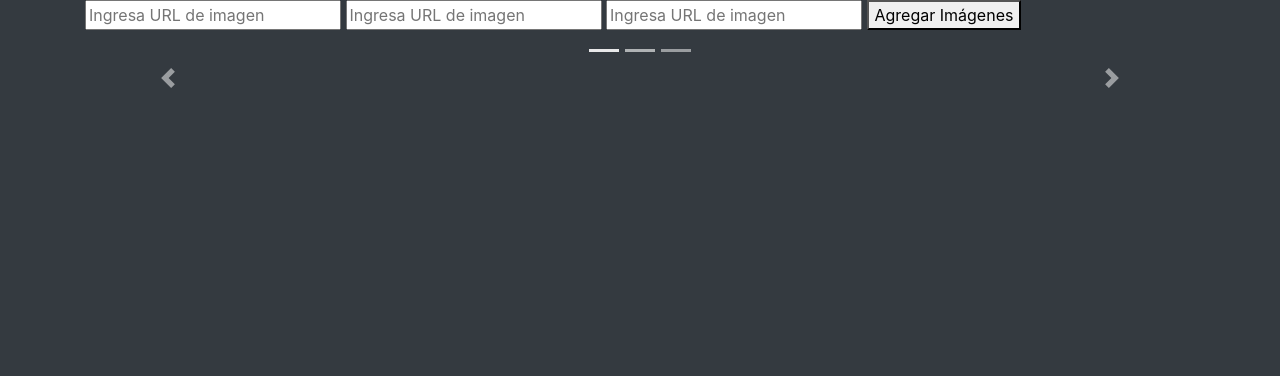
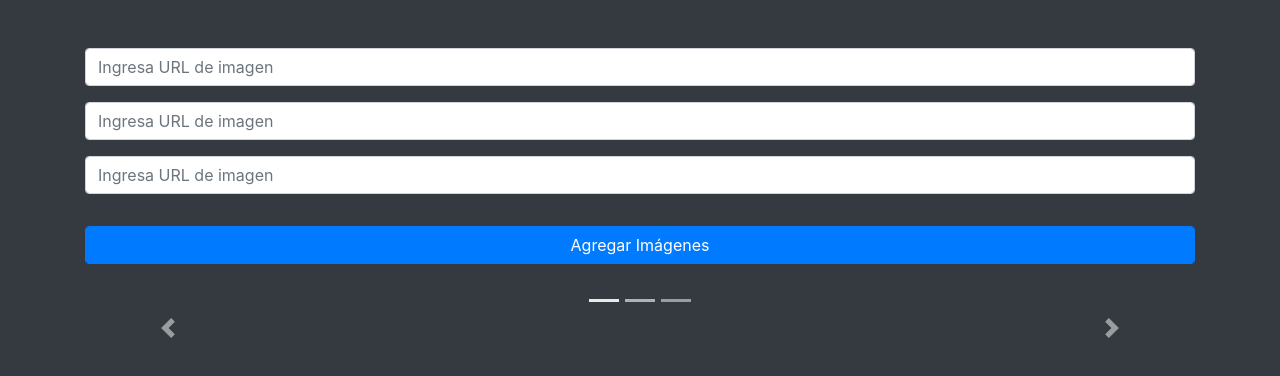
Before and after one commit to PauVera/carrusel, a plain HTML site: page index.html in a window 1280 px wide. Drawn offline with nearby package versions, Linux system fonts and the light colour scheme.

Commit message:
estilos a inputs y botón

```diff
--- a/index.html
+++ b/index.html
@@ -19,14 +19,14 @@
 </head>
 
 <body class="bg-dark">
-    <div class="container">
-        <input type="text" placeholder="Ingresa URL de imagen">
-        <input type="text" placeholder="Ingresa URL de imagen">
-        <input type="text" placeholder="Ingresa URL de imagen">
+    <div class="container my-5">
+        <input type="text" placeholder="Ingresa URL de imagen" class="form-control my-3">
+        <input type="text" placeholder="Ingresa URL de imagen" class="form-control my-3">
+        <input type="text" placeholder="Ingresa URL de imagen" class="form-control my-3">
 
-        <button>Agregar Imágenes</button>
+        <button class="btn btn-primary form-control my-3">Agregar Imágenes</button>
     </div>
-    <div class="container mt-5 contenedorCarrusel">
+    <div class="container my-5 contenedorCarrusel">
         <div id="carouselExampleIndicators" class="carousel slide" data-ride="carousel">
             <ol class="carousel-indicators">
                 <li data-target="#carouselExampleIndicators" data-slide-to="0" class="active"></li>
```
